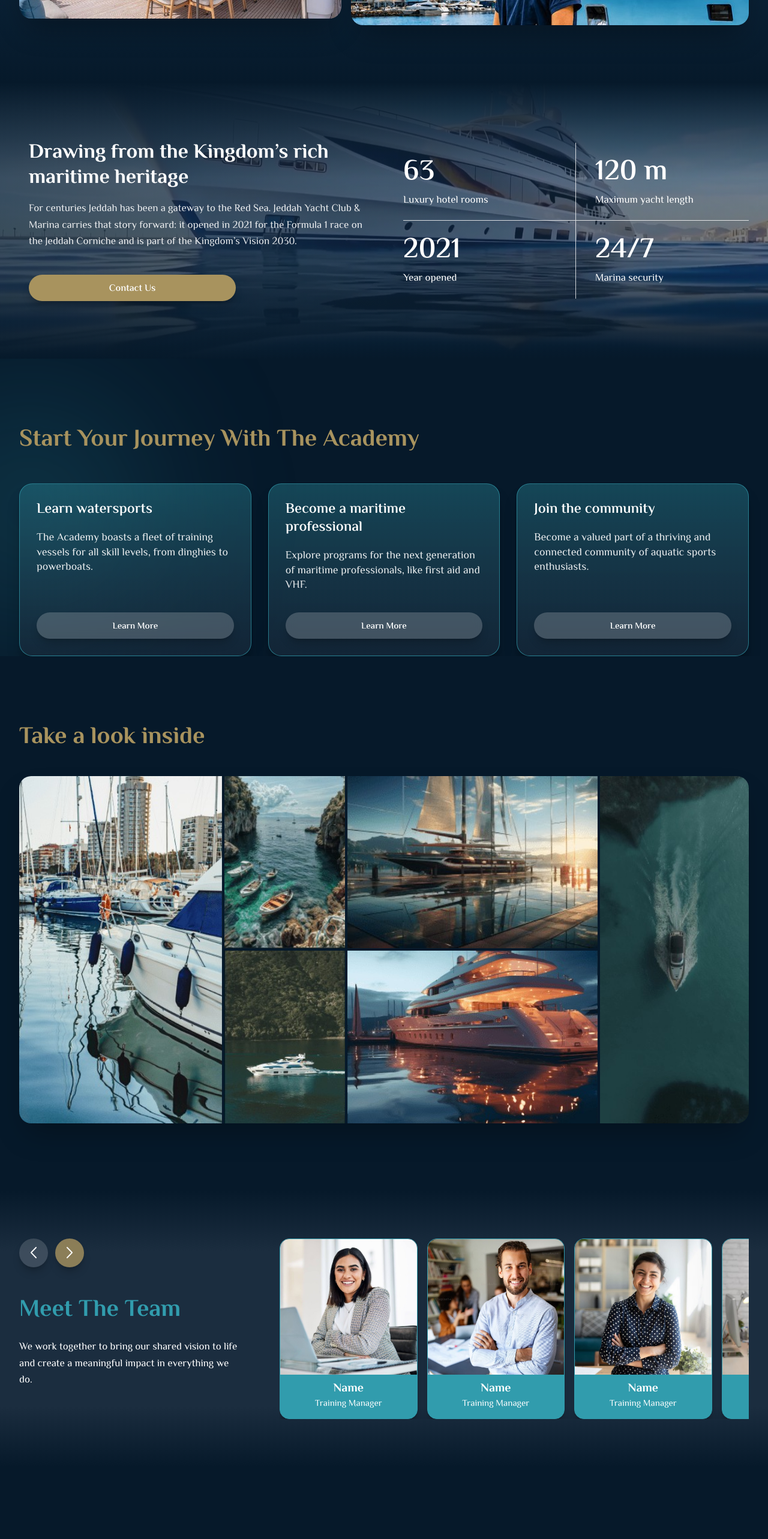
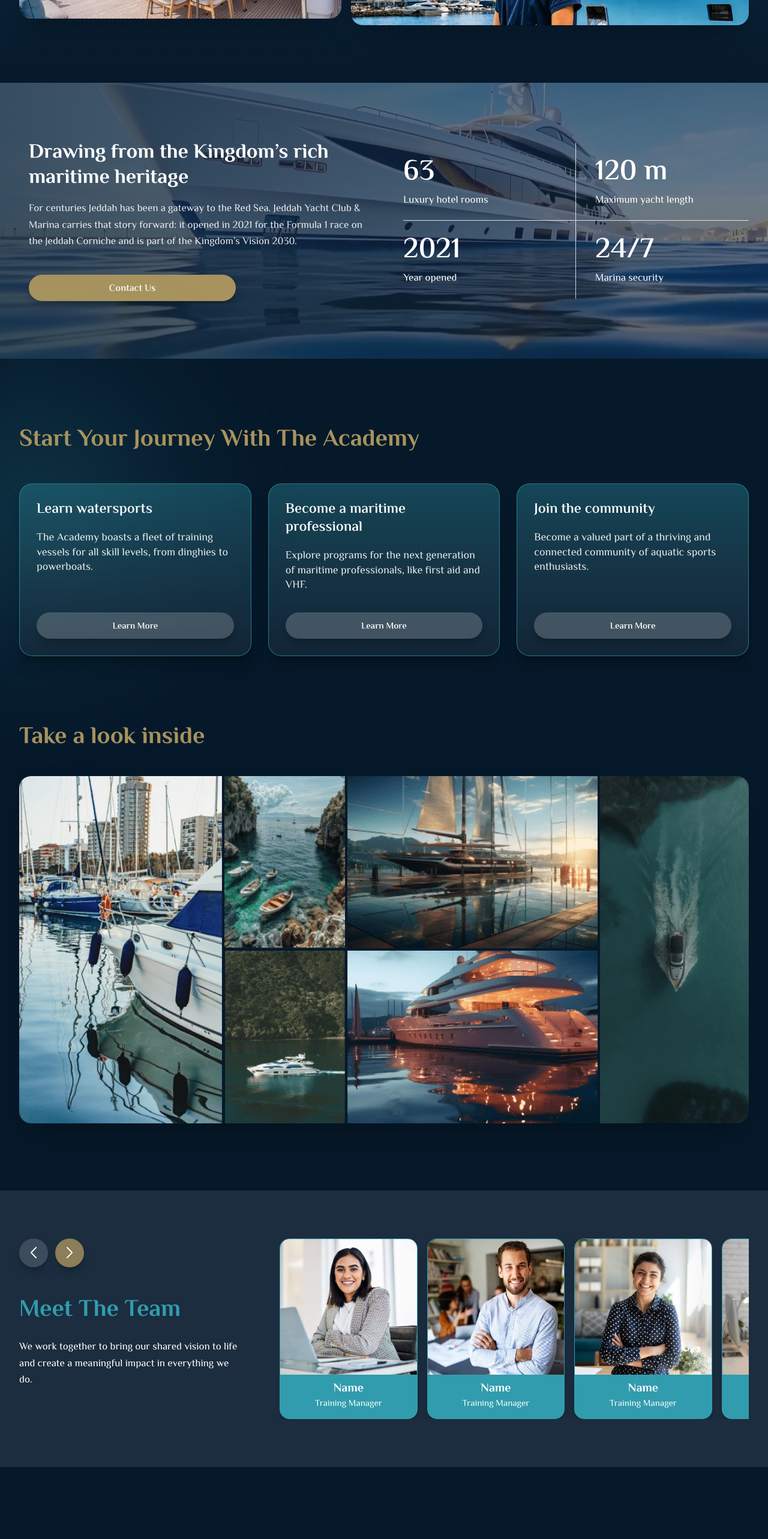
Before and after one commit to loisAboveLimits/jyc-frontend, a Next.js app: page /en/about in a window 1280 px wide. Shown: the part 1160-3726 px from the top of the page at 60% size. Built offline with nearby package versions, Linux system fonts and the light colour scheme.

Commit message:
seamless fixed

```diff
--- a/components/EdgeFades.tsx
+++ /dev/null
@@ -1,24 +0,0 @@
-type Props = {
-  /** Fade the top edge into the page background. */
-  top?: boolean;
-  /** Fade the bottom edge into the page background. */
-  bottom?: boolean;
-  /** Height of each fade (Tailwind classes). Use a smaller one for short strips. */
-  size?: string;
-};
-
-/**
- * Soft top/bottom edges for a full-width photo section, so it melts into the
- * page background (navy-deep) instead of starting and ending with a hard line.
- * Put it inside a `relative isolate` section, after the photo and its tints:
- * it sits above them (-z-[5]) and below the content.
- */
-export default function EdgeFades({ top = true, bottom = true, size = "h-24 lg:h-40" }: Props) {
-  const base = `pointer-events-none absolute inset-x-0 -z-[5] ${size} from-navy-deep to-transparent`;
-  return (
-    <>
-      {top && <div aria-hidden="true" className={`${base} -top-px bg-linear-to-b`} />}
-      {bottom && <div aria-hidden="true" className={`${base} -bottom-px bg-linear-to-t`} />}
-    </>
-  );
-}
--- a/components/about/AcademyCards.tsx
+++ b/components/about/AcademyCards.tsx
@@ -9,7 +9,7 @@ export default function AcademyCards({ lang, dict }: { lang: Locale; dict: Dicti
   const href = localizedHref(lang, "/academy");
 
   return (
-    <section className="relative isolate overflow-hidden pt-20 lg:pt-28">
+    <section className="relative isolate overflow-x-clip pt-20 lg:pt-28">
       {/* Soft teal glow on the left, as in the design */}
       <div className="absolute -start-40 top-10 -z-10 size-[420px] rounded-full bg-teal/20 blur-[120px]" />
 
--- a/components/about/Heritage.tsx
+++ b/components/about/Heritage.tsx
@@ -1,7 +1,6 @@
 import Image from "next/image";
 import Link from "next/link";
 import CountUp from "@/components/CountUp";
-import EdgeFades from "@/components/EdgeFades";
 import { button, container } from "@/components/ui";
 import type { Dictionary } from "@/lib/dictionaries";
 import { localizedHref, type Locale } from "@/lib/i18n";
@@ -21,7 +20,6 @@ export default function Heritage({ lang, dict }: { lang: Locale; dict: Dictionar
       />
       <div className="absolute inset-0 -z-10 bg-navy/55" />
       <div className="absolute inset-0 -z-10 bg-linear-to-r from-navy/60 to-transparent rtl:bg-linear-to-l" />
-      <EdgeFades />
 
       <div className={`${container} grid items-center gap-12 lg:grid-cols-2 lg:gap-16`}>
         <div className="lg:ps-4">
--- a/components/about/TeamParts.tsx
+++ b/components/about/TeamParts.tsx
@@ -1,7 +1,7 @@
 import Image from "next/image";
 import type { ReactNode } from "react";
 import { ChevronLeftIcon, ChevronRightIcon } from "@/components/icons";
-import { arrowButton, container, softBand } from "@/components/ui";
+import { arrowButton, container } from "@/components/ui";
 
 /**
  * Pieces of the "Meet The Team" section that work on the server and in the
@@ -53,7 +53,7 @@ export function TeamFrame({
   children: ReactNode;
 }) {
   return (
-    <section className={`overflow-hidden ${softBand} py-14 lg:py-20`}>
+    <section className="overflow-hidden bg-navy-soft py-14 lg:py-20">
       <div className={`${container} grid gap-10 lg:grid-cols-[minmax(0,370px)_minmax(0,1fr)] lg:gap-16`}>
         <div className="lg:pt-0">
           <div className="flex gap-3">
--- a/components/contact/ContactInfo.tsx
+++ b/components/contact/ContactInfo.tsx
@@ -35,7 +35,7 @@ export default function ContactInfo({ dict }: { dict: Dictionary }) {
             className="object-cover"
           />
           {/* Fades into the page on the side facing the details (large screens) */}
-          <div className="absolute inset-y-0 end-0 hidden w-1/4 from-transparent to-navy-deep lg:block ltr:bg-linear-to-r rtl:bg-linear-to-l" />
+          <div className="absolute inset-y-0 end-0 hidden w-1/4 from-transparent to-navy lg:block ltr:bg-linear-to-r rtl:bg-linear-to-l" />
         </div>
 
         <div>
--- a/components/contact/Newsletter.tsx
+++ b/components/contact/Newsletter.tsx
@@ -1,5 +1,4 @@
 import Image from "next/image";
-import EdgeFades from "@/components/EdgeFades";
 import { DownloadIcon } from "@/components/icons";
 import MailtoForm from "@/components/MailtoForm";
 import { CONTACT_EMAIL } from "@/components/SiteFooter";
@@ -18,7 +17,6 @@ export default function Newsletter({ dict, newsHref }: { dict: Dictionary; newsH
     <section className="relative isolate overflow-hidden py-14 sm:py-16">
       <Image src="/images/yacht-club/hero.jpg" alt="" fill sizes="100vw" className="-z-10 object-cover" />
       <div className="absolute inset-0 -z-10 bg-navy-deep/45" />
-      <EdgeFades size="h-12 lg:h-20" />
 
       <div className="mx-auto w-full max-w-3xl px-5 text-center sm:px-8">
         <h2 className="text-3xl font-bold sm:text-[40px]">{t.title}</h2>
--- a/components/home/Events.tsx
+++ b/components/home/Events.tsx
@@ -1,5 +1,4 @@
 import Image from "next/image";
-import EdgeFades from "@/components/EdgeFades";
 import { CalendarIcon, PinIcon } from "@/components/icons";
 import { container } from "@/components/ui";
 import type { Dictionary } from "@/lib/dictionaries";
@@ -18,8 +17,6 @@ export default function Events({ dict }: { dict: Dictionary }) {
         className="-z-10 object-cover"
       />
       <div className="absolute inset-0 -z-10 bg-navy/45" />
-      {/* Short fades, so they end above the navy "Upcoming Events" label */}
-      <EdgeFades size="h-14 lg:h-20" />
 
       <div className={`${container} grid gap-12 py-16 lg:grid-cols-[minmax(0,1fr)_minmax(0,1.45fr)] lg:gap-24 lg:py-24`}>
         <div>
--- a/components/home/TripsParts.tsx
+++ b/components/home/TripsParts.tsx
@@ -2,7 +2,7 @@ import Image from "next/image";
 import Link from "next/link";
 import type { ReactNode } from "react";
 import { ChevronLeftIcon, ChevronRightIcon, StarIcon } from "@/components/icons";
-import { arrowButton, button, container, eyebrow, softBand } from "@/components/ui";
+import { arrowButton, button, container, eyebrow } from "@/components/ui";
 
 /**
  * Pieces of the "Book your Experience" section that work on the server and in
@@ -88,7 +88,7 @@ export function TripsFrame({
   children: ReactNode;
 }) {
   return (
-    <section className={`${softBand} py-10 lg:py-12`}>
+    <section className="bg-navy-soft py-10 lg:py-12">
       <div className={`${container} grid gap-10 lg:grid-cols-[minmax(0,1fr)_minmax(0,2.2fr)] lg:gap-14`}>
         <div>
           <div className="flex gap-3">
--- a/components/marina/PortStrip.tsx
+++ b/components/marina/PortStrip.tsx
@@ -1,5 +1,4 @@
 import Image from "next/image";
-import EdgeFades from "@/components/EdgeFades";
 import { container } from "@/components/ui";
 import type { Dictionary } from "@/lib/dictionaries";
 
@@ -19,7 +18,6 @@ export default function PortStrip({ dict }: { dict: Dictionary }) {
       />
       {/* Darker behind the text so it stays readable */}
       <div className="absolute inset-0 -z-10 bg-linear-to-r from-navy/90 via-navy/65 to-navy/30 rtl:bg-linear-to-l lg:via-navy/35 lg:to-transparent" />
-      <EdgeFades size="h-12 lg:h-20" />
 
       <div className={`${container} py-10 sm:py-12`}>
         <h2 className="text-3xl font-bold leading-tight sm:text-[42px]">{t.title}</h2>
--- a/components/ui.ts
+++ b/components/ui.ts
@@ -22,15 +22,6 @@ export const button = {
   outline: `${pill} border border-white text-white hover:bg-white hover:text-navy`,
 };
 
-/**
- * Background for a lighter navy band between dark sections: solid navy-soft
- * in the middle, fading into the page background (navy-deep) at the top and
- * bottom so there is no hard line between sections.
- */
-export const softBand =
-  // navy-deep #06192a → navy-soft #1b2d3f (hex, because the theme is `@theme inline`)
-  "bg-[linear-gradient(to_bottom,#06192a,#1b2d3f_22%,#1b2d3f_78%,#06192a)]";
-
 /** Small teal label above section headings. */
 export const eyebrow = "text-xl font-semibold text-teal";
 
```
